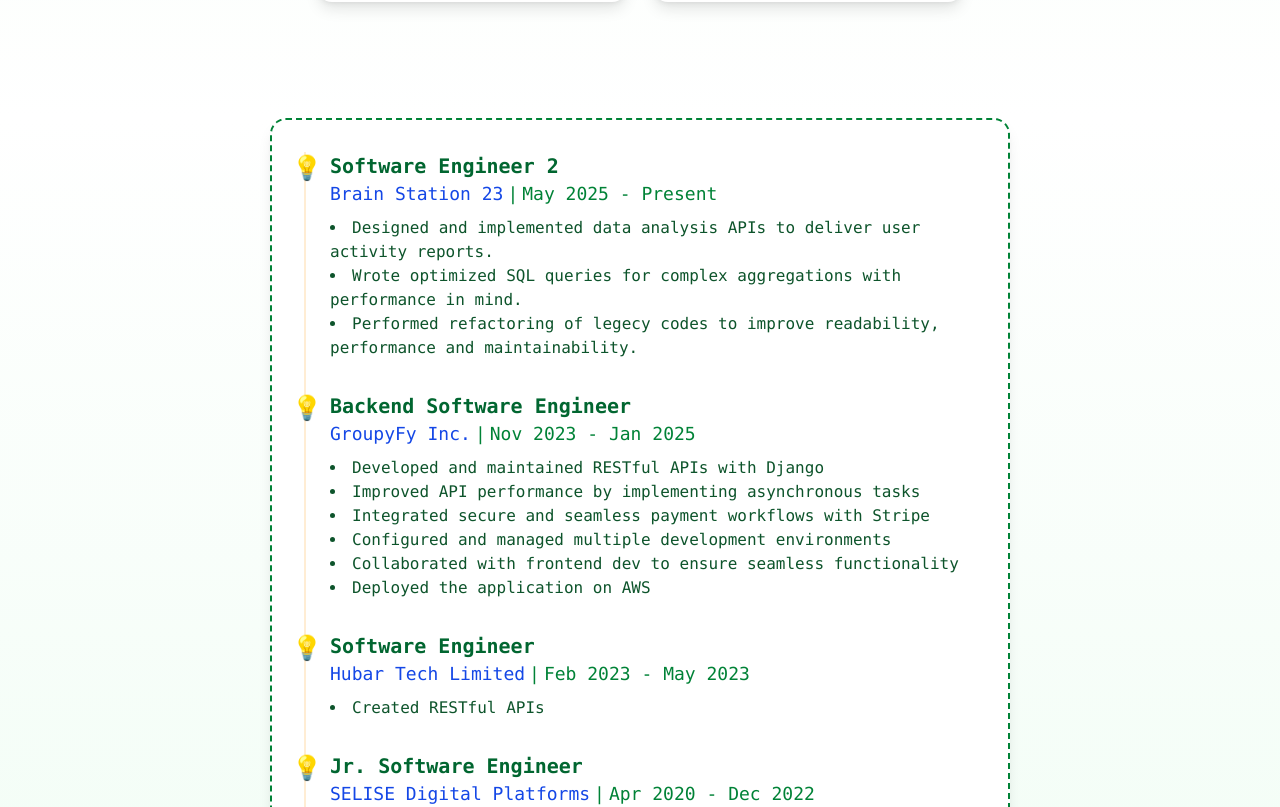
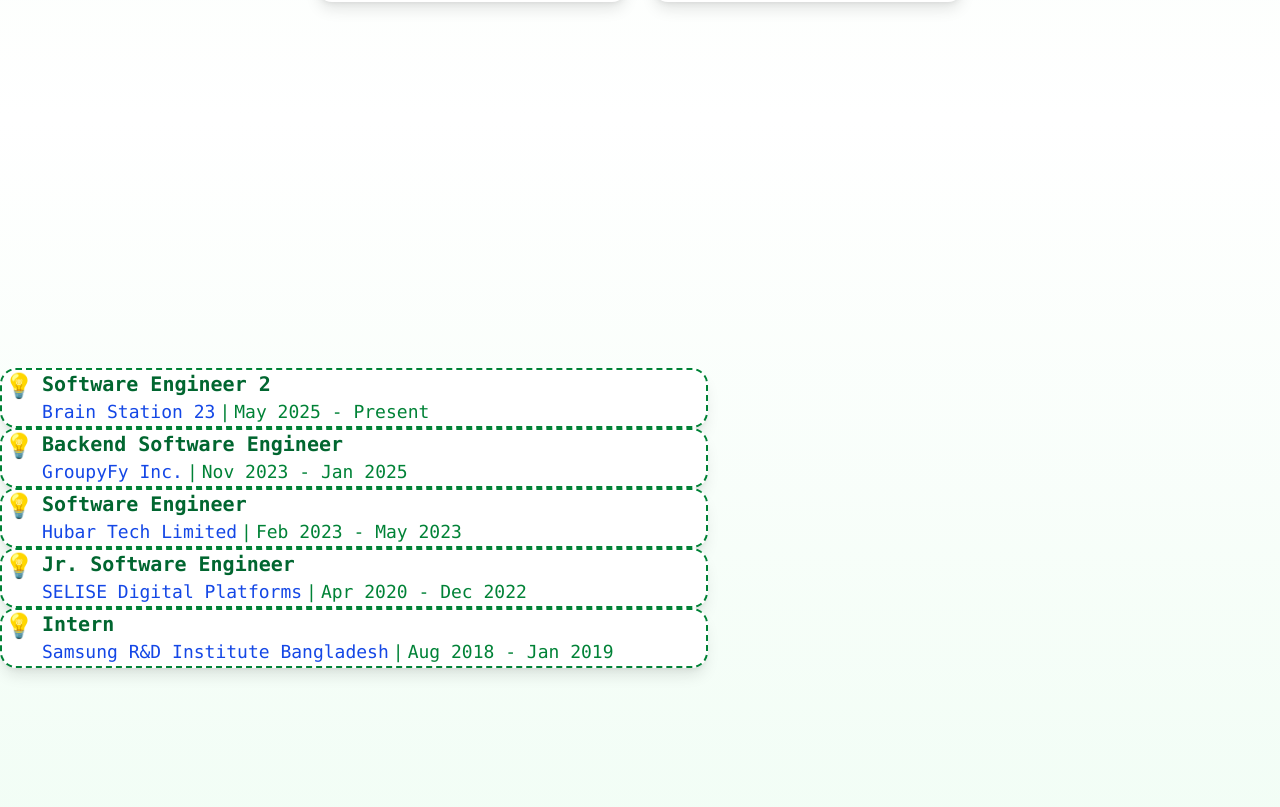
Before and after one commit to nahK994/nahK994.github.io, a Next.js app: page / in a window 1280 px wide. Shown: the part 1482-2289 px from the top of the page. Built offline with nearby package versions, Linux system fonts and the light colour scheme.

Commit message:
remove aboutMe

```diff
--- a/app/components/sections/About.tsx
+++ /dev/null
@@ -1,24 +0,0 @@
-import Image from "next/image";
-import { Card } from "../ui/Card";
-import { AboutMeInfo } from "../../../content/types";
-
-export default function About(  {aboutMe, sectionId, bgColor, baseCSS}: {aboutMe: AboutMeInfo; sectionId: string, bgColor: string, baseCSS: string}  ) {
-    return <section id={sectionId} className={`${baseCSS} ${bgColor}`}>
-        <Card>
-            <div className="py-8 px-2 sm:px-5 max-w-lg text-center">
-                <h2 className="font-bold flex justify-center items-center mb-4 text-3xl">
-                    <span className="animate-wave">👋</span>
-                    <span className="mb-2 mr-4">🤓</span>
-                    <span className="text-green-700 drop-shadow-2xl mr-2">Hey there!!</span>
-                    <span>🎉</span>
-                </h2>
-                <div className="flex flex-col sm:flex-row justify-center items-center mb-4 gap-x-6">
-                    <p className="text-gray-800 text-lg">{aboutMe.myself}</p>
-                    <Image src="/programmer.png" alt="Shomi Khan" width={96} height={96} className="mt-4 sm:mt-0" />
-                </div>
-                <p className="text-gray-800 mb-4 text-lg">{aboutMe.passion}</p>
-                <p className="text-gray-800 mb-4 text-lg">{aboutMe.hobby}</p>
-            </div>
-        </Card>
-    </section>
-}
--- a/app/components/sections/Experiences.tsx
+++ b/app/components/sections/Experiences.tsx
@@ -1,32 +1,32 @@
 import React from "react";
 import { Experience } from "../../../content/types";
 import { Card } from "../ui/Card";
+import { ExperienceItem } from "../ui/ExperienceItem";
 
 export default function Experiences({experiences, sectionId, baseCSS, bgColor}: {experiences: Experience[]; sectionId: string, baseCSS: string, bgColor: string}) {
     return (
         <section id={sectionId} className={`${baseCSS} ${bgColor}`}>
-            <Card>
-                <div className="py-8 px-2 sm:px-4">
+            <div className="flex flex-wrap">
                     {experiences.map((exp, index) => (
-                        <div key={index} className={`w-[90%] sm:w-170 -left-2 relative ml-6 ${index === experiences.length - 1 ? 'border-l-0 mb-0' : 'pb-8 border-orange-100 border-l-2'}`}>
-                            <div className="absolute w-fit h-fit rounded-full -left-3.5 text-2xl">💡</div>
-                            <div className="ml-6">
-                                <h3 className="text-xl font-semibold text-green-800">{exp.role}</h3>
-                                <p className="text-lg text-green-700 flex flex-col sm:flex-row gap-1 sm:flex-wrap">
-                                    <span className="text-blue-700">{exp.company}</span>
-                                    <span className="hidden sm:block">|</span>
-                                    <span>{exp.period}</span>
-                                </p>
-                                <ul className="list-disc list-inside mt-2 text-green-900">
-                                    {exp.responsibilities.map((resp, idx) => (
-                                        <li key={idx}>{resp}</li>
-                                    ))}
-                                </ul>
-                            </div>
-                        </div>
+                        // <div key={index} className={`w-[90%] sm:w-170 -left-2 relative ml-6 ${index === experiences.length - 1 ? 'border-l-0 mb-0' : 'pb-8 border-orange-100 border-l-2'}`}>
+                        //     <div className="absolute w-fit h-fit rounded-full -left-3.5 text-2xl">💡</div>
+                        //     <div className="ml-6">
+                        //         <h3 className="text-xl font-semibold text-green-800">{exp.role}</h3>
+                        //         <p className="text-lg text-green-700 flex flex-col sm:flex-row gap-1 sm:flex-wrap">
+                        //             <span className="text-blue-700">{exp.company}</span>
+                        //             <span className="hidden sm:block">|</span>
+                        //             <span>{exp.period}</span>
+                        //         </p>
+                        //         <ul className="list-disc list-inside mt-2 text-green-900">
+                        //             {exp.responsibilities.map((resp, idx) => (
+                        //                 <li key={idx}>{resp}</li>
+                        //             ))}
+                        //         </ul>
+                        //     </div>
+                        // </div>
+                        <ExperienceItem key={index} item={exp} />
                     ))}
                 </div>
-            </Card>
         </section>
     );
 };
--- /dev/null
+++ b/app/components/ui/ExperienceItem.tsx
@@ -0,0 +1,29 @@
+import { Experience } from "@/content/types";
+import { Card } from "./Card";
+
+type ExperienceProps = {
+  item: Experience;
+};
+
+export function ExperienceItem({item}: ExperienceProps) {
+    return (
+        <Card>
+            <div className={`w-[90%] sm:w-170 -left-2 relative ml-6`}>
+                <div className="absolute w-fit h-fit rounded-full -left-3.5 text-2xl">💡</div>
+                <div className="ml-6">
+                    <h3 className="text-xl font-semibold text-green-800">{item.role}</h3>
+                    <p className="text-lg text-green-700 flex flex-col sm:flex-row gap-1 sm:flex-wrap">
+                        <span className="text-blue-700">{item.company}</span>
+                        <span className="hidden sm:block">|</span>
+                        <span>{item.period}</span>
+                    </p>
+                    {/* <ul className="list-disc list-inside mt-2 text-green-900">
+                        {exp.responsibilities.map((resp, idx) => (
+                            <li key={idx}>{resp}</li>
+                        ))}
+                    </ul> */}
+                </div>
+            </div>
+        </Card>
+    )
+}
--- a/app/page.tsx
+++ b/app/page.tsx
@@ -14,7 +14,6 @@
     <div className="flex flex-col">
         <Sidebar />
         <Hero sectionId={navItems[0].id} githubUrl={profile.github.url} hero={hero} bgColor={bg1} baseCSS={baseCSS} />
-        {/* <About sectionId={navItems[1].id} aboutMe={aboutMe} bgColor={bg2} baseCSS={baseCSS} /> */}
         <Skills sectionId={navItems[1].id} skill={skill} bgColor={bg2} baseCSS={baseCSS}  />
         <Experiences sectionId={navItems[2].id} experiences={experiences} bgColor={bg1} baseCSS={baseCSS} />
         <ContactMe sectionId={navItems[3].id} profile={profile} welcome={welcome.text} bgColor={bg2} baseCSS={baseCSS} />
--- a/content/data.ts
+++ b/content/data.ts
@@ -1,11 +1,10 @@
-import { AboutMeInfo, Experience, HeroInfo, NavItem, Profile, SkillCategory, Welcome } from "./types";
+import { Experience, HeroInfo, NavItem, Profile, SkillCategory, Welcome } from "./types";
 
 const isDev = process.env.NODE_ENV === 'development';
 const imgPath = (folder: string, file: string) => `${isDev ? `/${folder}/` : `${folder}/`}${file}`;
 
 export const navItems: NavItem[] = [
     { id: "", label: "Home", icon: "🏠" },
-    // { id: "about", label: "About", icon: "🙋‍♂️" },
     { id: "skills", label: "Skills", icon: "🧩" },
     { id: "experiences", label: "Experiences", icon: "💡" },
     { id: "contact-me", label: "Contact", icon: "☎️" },
@@ -16,12 +15,6 @@
     subTitle1: "Software Engineer | Python Charmer 🐍 | Golang Alchemist 🦫",
     subTitle2: "Passionate about building scalable backend systems by crafting clean code 🧹💻",
     subTitle3: "Apart from coding, I’m an anime fan ⛩️, former cyclist 🚴, and hobbyist photographer 📸.",
-}
-
-export const aboutMe: AboutMeInfo = {
-    myself: "I'm Shomi Khan, backend focused full-stack software engineer 🦫🖥️🐍 from Bangladesh 🇧🇩.",
-    passion: "🌥️ Enthusiastic about writing clean code, building cloud-native solutions, ⚙️ diving into low-level systems, 🤖 automating everything possible.",
-    hobby: "Apart from coding, I’m an anime fan ⛩️, former cyclist 🚴, and hobbyist photographer 📸.",
 }
 
 export const profile: Profile = {
```
Also changed, not shown: content/types.ts (+0 -7 lines).
